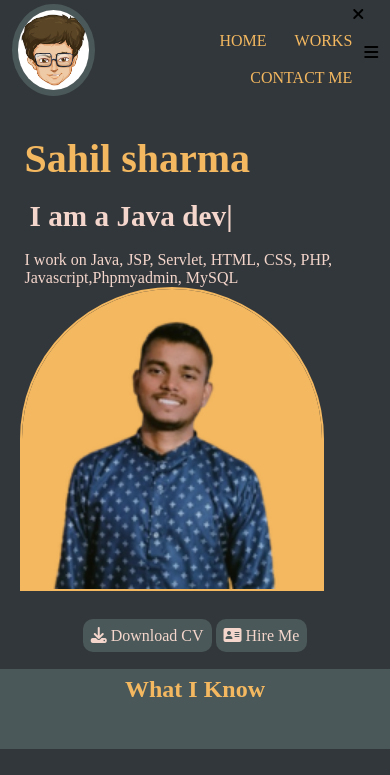
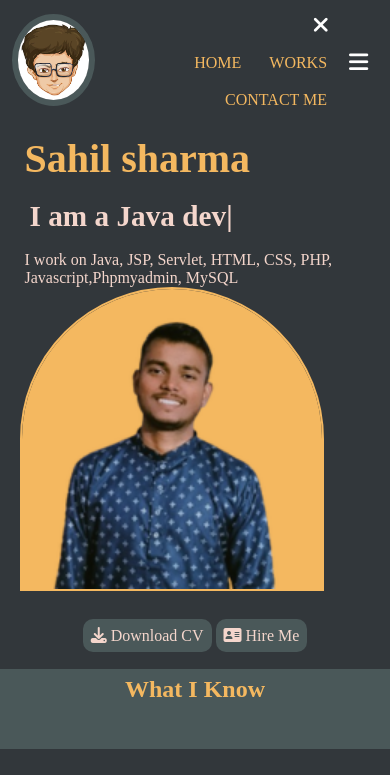
Before and after one commit to sahils2141/portfolio-in-java, a plain HTML site: page index.html in a window 390 px wide. Shown: the top 775 px of the page. Drawn offline with nearby package versions, Linux system fonts and the light colour scheme.

Commit message:
Update style.css

```diff
--- a/style.css
+++ b/style.css
@@ -197,10 +197,22 @@ p {
     border: 1px solid #F4B860
 }
 
+nav .fas{
+    display: none;
+}
+
+
 @media (max-width: 600px) {
     .col1{
         flex-basis: 100%;
 
+    }
+     nav .fas{
+        display: block;
+        color: #fff;
+        margin: 10px;
+        font-size: 22px;
+        cursor: pointer;
     }
     .col1 h2 {
     font-size: 40px;
```
